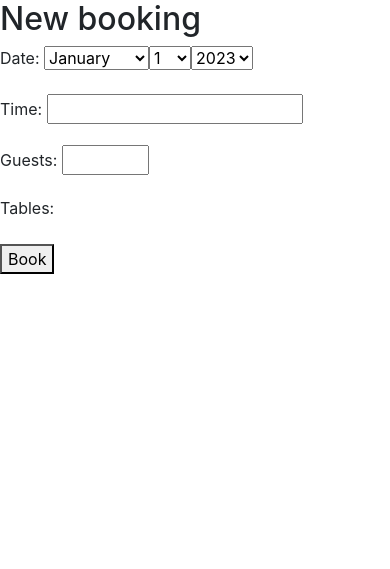
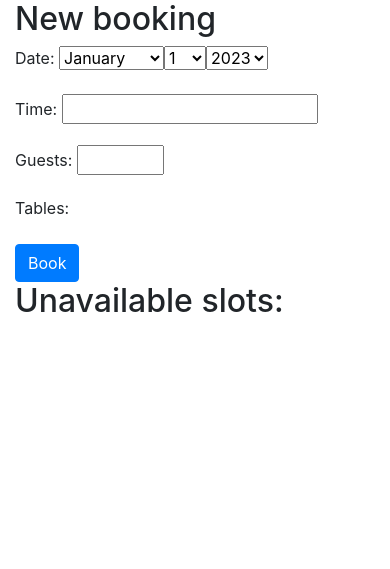
Before and after one commit to PajoHack/restaurant-booking-system-PP4, a Django app: page /new/ in a window 390 px wide. Shown: the part 56-625 px from the top of the page. Run offline with Django 3.2, Linux system fonts and the light colour scheme; the visitor is signed in with stand-in values (Sample User, id 1); data that the repository does not hold is empty; some libraries are stand-ins or nearby versions.

Commit message:
Add bootstrap classes to profile & booking page to make them responsive

```diff
--- a/bookings/forms.py
+++ b/bookings/forms.py
@@ -1,6 +1,7 @@
 from .models import Restaurant, Table, Booking
 from django import forms
 from django.core.exceptions import ValidationError
+from django.utils import timezone
 
 class BookingForm(forms.ModelForm):
     date = forms.DateField(widget=forms.SelectDateWidget())
@@ -16,6 +17,12 @@
         model = Booking
         fields = ['date', 'time', 'guests', 'tables', 'restaurant']
 
+    def clean_date(self):
+        date = self.cleaned_data.get('date')
+        if date and date < timezone.localdate():
+            raise ValidationError('Past dates cannot be chosen.')
+        return date
+
     def clean_time(self):
         time = self.cleaned_data.get('time')
         if time:
--- a/bookings/urls.py
+++ b/bookings/urls.py
@@ -14,4 +14,5 @@
     path('menu/', MenuListView.as_view(), name='menu'),
     path('accounts/profile/', ProfileDetailView.as_view(), name='profile'),
     path('new/', views.BookingCreateView.as_view(), name='booking_new'),
+    path('booking/cancel/<int:pk>/', views.cancel_booking, name='cancel_booking'),
 ]
--- a/bookings/views.py
+++ b/bookings/views.py
@@ -10,6 +10,7 @@
 from .forms import BookingForm
 from django.views import View
 from django.utils.decorators import method_decorator
+from django.db.models import Sum
 
 # Create your views here.
 
@@ -73,9 +74,42 @@
 
 @method_decorator(login_required, name='dispatch')
 class BookingCreateView(View):
+    def get_slots(self):
+        # Get all bookings, grouped by date and time
+        bookings = (
+            Booking.objects.values('date', 'time')
+            .annotate(guests=Sum('guests'))
+            .order_by('date', 'time')
+        )
+
+        # Create list of unavailable time slots
+        unavailable_slots = []
+        guests_on_date = 0
+        current_date = None
+
+        for b in bookings:
+            if b['date'] != current_date:
+                # Start of a new day
+                guests_on_date = 0
+                current_date = b['date']
+
+            guests_on_date += b['guests']
+
+            if guests_on_date > 24:
+                unavailable_slots.append({'date': b['date'], 'time': b['time']})
+
+        return unavailable_slots
+
     def get(self, request):
         form = BookingForm()
-        return render(request, 'booking_new.html', {'form': form})
+
+        # Call the get_slots method to get the unavailable slots
+        unavailable_slots = self.get_slots()
+
+        return render(request, 'booking_new.html', {
+            'form': form,
+            'unavailable_slots': unavailable_slots
+        })
 
     def post(self, request):
         form = BookingForm(request.POST)
@@ -98,11 +132,54 @@
     template_name = 'booking_edit.html'
     fields = ('user', 'restaurant', 'table', 'date', 'time', 'guests', 'status')
 
-class BookingDeleteView(DeleteView):
-    model = Booking
-    template_name = 'booking_delete.html'
-    success_url = reverse_lazy('booking_list')
+# class BookingDeleteView(DeleteView):
+#     model = Booking
+#     template_name = 'booking_delete.html'
+#     success_url = reverse_lazy('booking_list')
 
+@login_required
+def cancel_booking(request, pk):
+    try:
+        booking = Booking.objects.get(pk=pk)
+        if booking.user == request.user:  # Ensure the logged-in user owns this booking
+            booking.delete()
+        else:
+            return redirect('error')  # You may want to handle this case differently
+    except Booking.DoesNotExist:
+        pass  # You may want to handle this case differently
+    return redirect('profile')  # Redirect to the profile page
+
+def get_slots(request):
+    # Get all bookings, grouped by date and time
+    bookings = (
+        Booking.objects.values('date', 'time')
+        .annotate(guests=Sum('guests'))
+        .order_by('date', 'time')
+    )
+
+    # Create lists of available and unavailable time slots
+    available_slots = []
+    unavailable_slots = []
+    guests_on_date = 0
+    current_date = None
+
+    for b in bookings:
+        if b['date'] != current_date:
+            # Start of a new day
+            guests_on_date = 0
+            current_date = b['date']
+
+        guests_on_date += b['guests']
+
+        if guests_on_date <= 24:
+            available_slots.append({'date': b['date'], 'time': b['time']})
+        else:
+            unavailable_slots.append({'date': b['date'], 'time': b['time']})
+
+    return render(request, 'slots.html', {
+        'available_slots': available_slots,
+        'unavailable_slots': unavailable_slots
+    })
 
 # Menu views
 
--- a/templates/booking_new.html
+++ b/templates/booking_new.html
@@ -2,10 +2,22 @@
 {% load static %}
 
 {% block content %}
-  <h2>New booking</h2>
-  <form method="post">
-    {% csrf_token %}
-    {{ form.as_p }}
-    <button type="submit">Book</button>
-  </form>
+  <div class="container">
+    <h2>New booking</h2>
+    <div class="row">
+      <div class="col-md-6">
+        <form method="post">
+          {% csrf_token %}
+          {{ form.as_p }}
+          <button type="submit" class="btn btn-primary">Book</button>
+        </form>
+      </div>
+      <div class="col-md-6">
+        <h2>Unavailable slots:</h2>
+        {% for slot in unavailable_slots %}
+          <p>{{ slot.date }} {{ slot.time }}</p>
+        {% endfor %}
+      </div>
+    </div>
+  </div>
 {% endblock %}
```
Also changed, not shown: templates/profile.html (+14 -5 lines).
